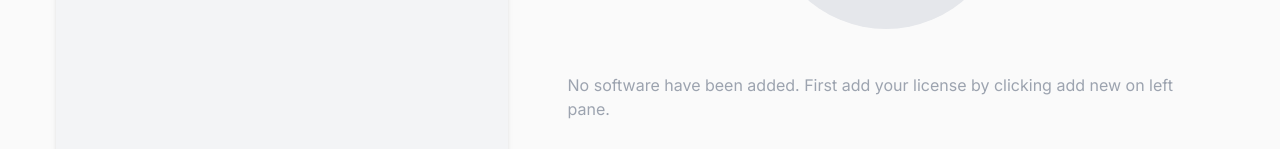
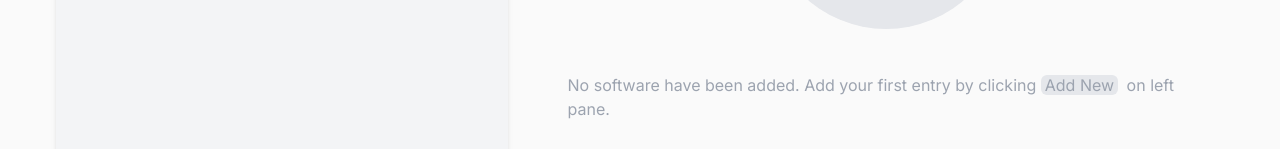
Before and after one commit to G-PST/opentools-form, a Next.js app: page /contribute/ in a window 1280 px wide. Shown: the part 651-800 px from the top of the page. Built offline with nearby package versions, Linux system fonts and the light colour scheme.

Commit message:
cosmetic modifications

```diff
--- a/app/empty-entity-view.tsx
+++ b/app/empty-entity-view.tsx
@@ -16,8 +16,8 @@ export const EmptyView: React.FC<EmptyViewProps> = ({
                 <IconComponent size={100} className="text-gray-500" />
             </div>
             <p className="my-10 text-gray-400
-                px-5 py-1 rounded-md"> No {name} have been added. First add your license by
-                clicking add new on left pane. </p>
+                px-5 py-1 rounded-md"> No {name} have been added. Add your first entry by
+                clicking <span className="bg-gray-200 rounded-md px-1 mr-1"> Add New</span> on left pane. </p>
         </div>
     )
 }
```
